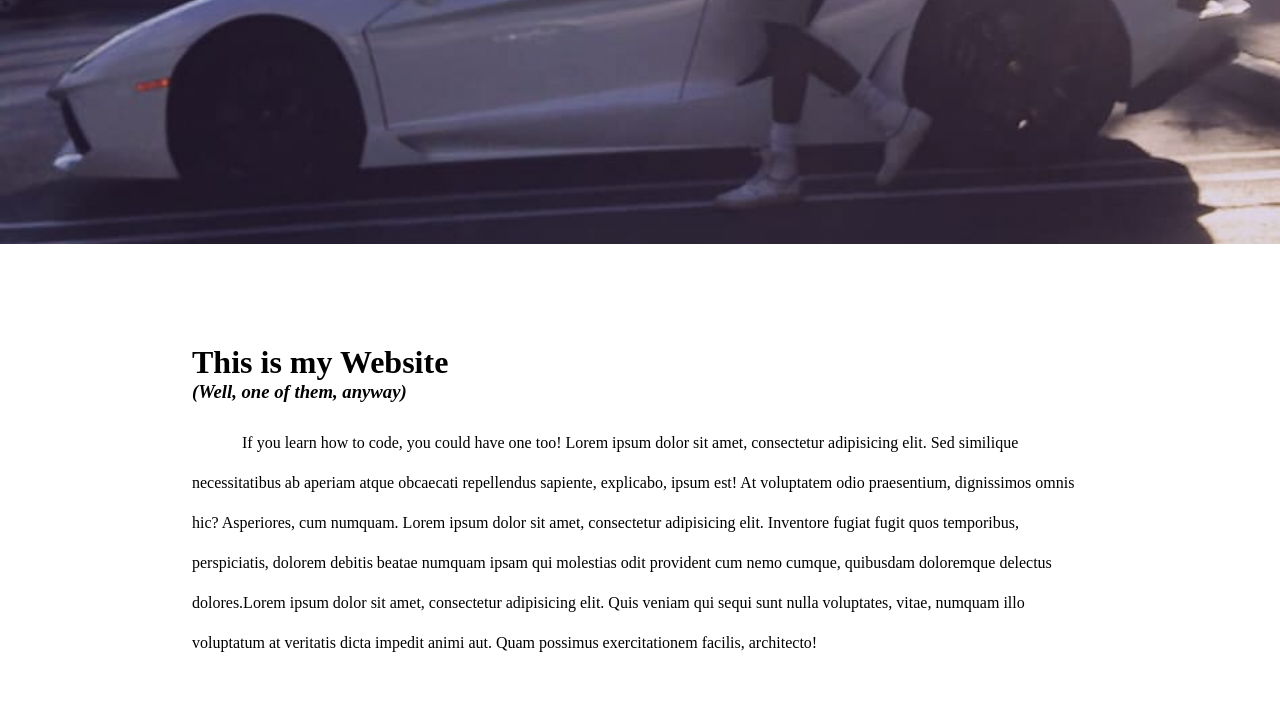
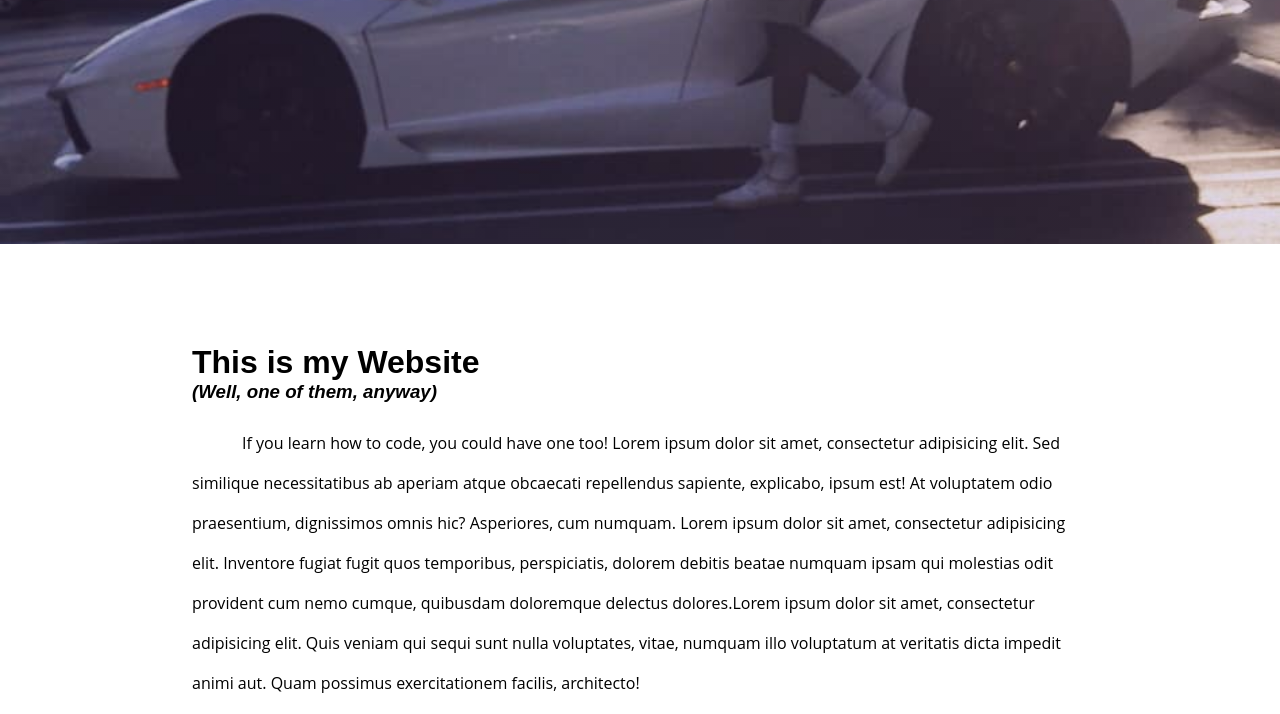
Before and after one commit to Jude-Clarke/I-Build-Websites, a plain HTML site: page index.html in a window 1280 px wide. Shown: the part 396-1110 px from the top of the page. Drawn offline with Linux system fonts and the light colour scheme.

Commit message:
Update styles.css

```diff
--- a/styles.css
+++ b/styles.css
@@ -3,7 +3,12 @@
   padding: 0;
   box-sizing: border-box;
 }
-
+body {
+  font-family: "Ubuntu", sans-serif;
+}
+p {
+  font-family: "Open Sans", serif;
+}
 /* Nav-bar */
 .nav-bar {
   height: 60px;
```
